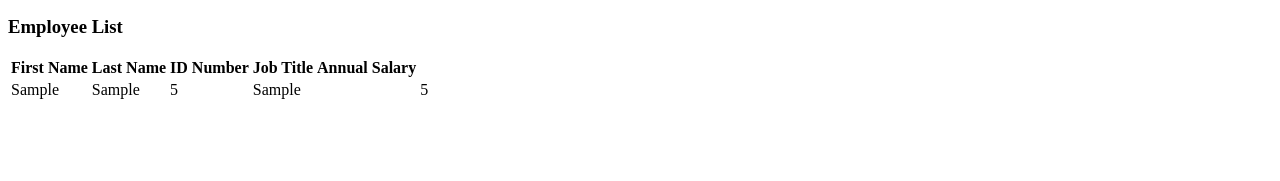
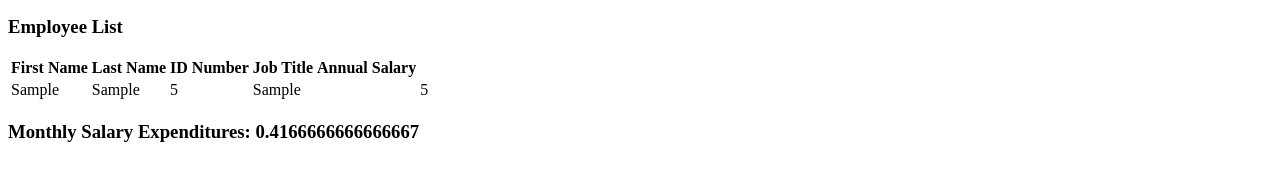
Before and after one commit to jonholup/weekend-1-walkthrough, a plain HTML site: page index.html in a window 1280 px wide. Both pictures are taken after typing "Sample", "Sample", "5", "Sample", "5" into the empty fields and a click on the button "Submit". Shown: the part 125-306 px from the top of the page. Drawn offline with Linux system fonts and the light colour scheme.

Commit message:
completed base mode

```diff
--- a/client.js
+++ b/client.js
@@ -17,6 +17,12 @@ $(document).ready(function(){ // waits for DOM to completly load
         '<td>' + annualSalary + '</td>' +
         '</tr>'
     );
+
+  // add monthly salary expenses to the DOM
+  var newEmployeeMonthlyExpenses = annualSalary / 12;
+  var previousMonthlyExpenses = $('#monthlyExpenses').text();
+  var totalMonthlyExpenses = parseFloat(previousMonthlyExpenses) + newEmployeeMonthlyExpenses;
+  $('#monthlyExpenses').text(totalMonthlyExpenses);
   });
 
 
--- a/index.html
+++ b/index.html
@@ -35,5 +35,8 @@
       <tbody id="employeeTableBody">
       </tbody>
     </table>
+
+    <!-- Montly Salary Expenditures Section -->
+    <h3>Monthly Salary Expenditures: <span id="monthlyExpenses">0</span></h3>
   </body>
 </html>
```
